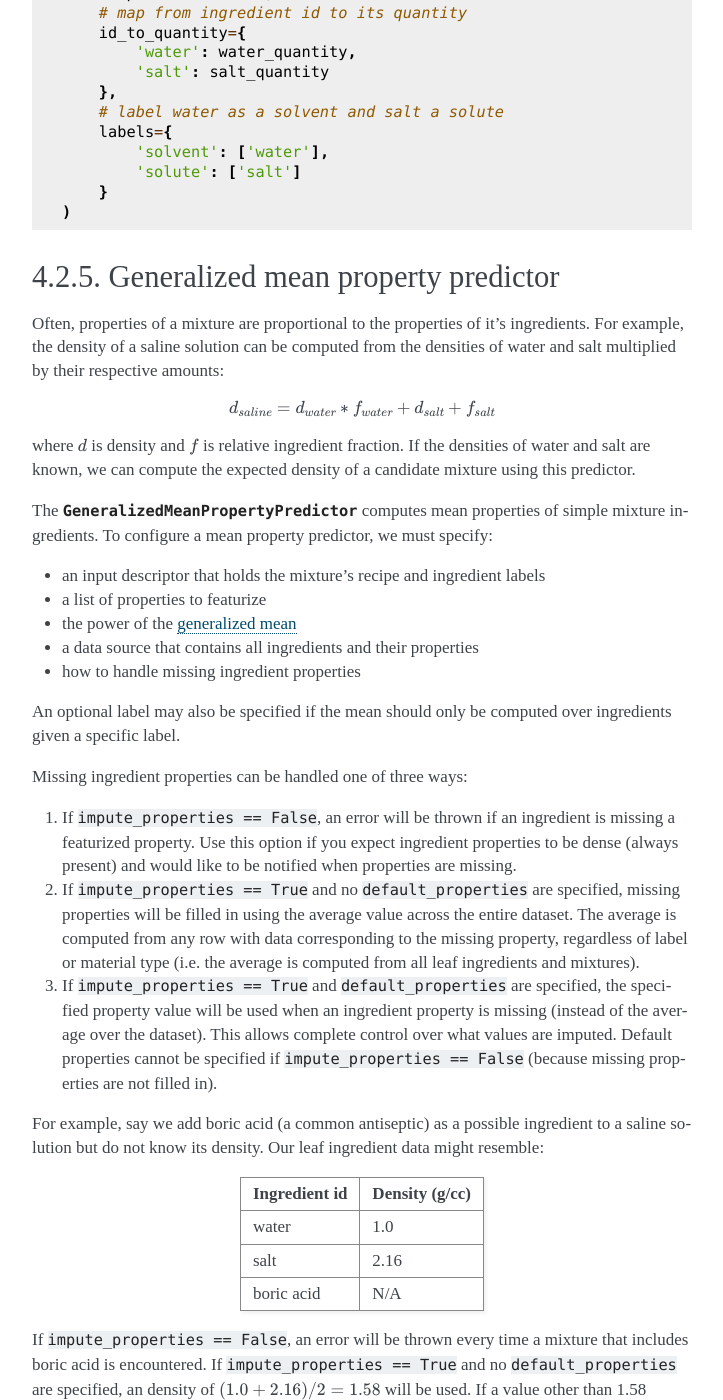
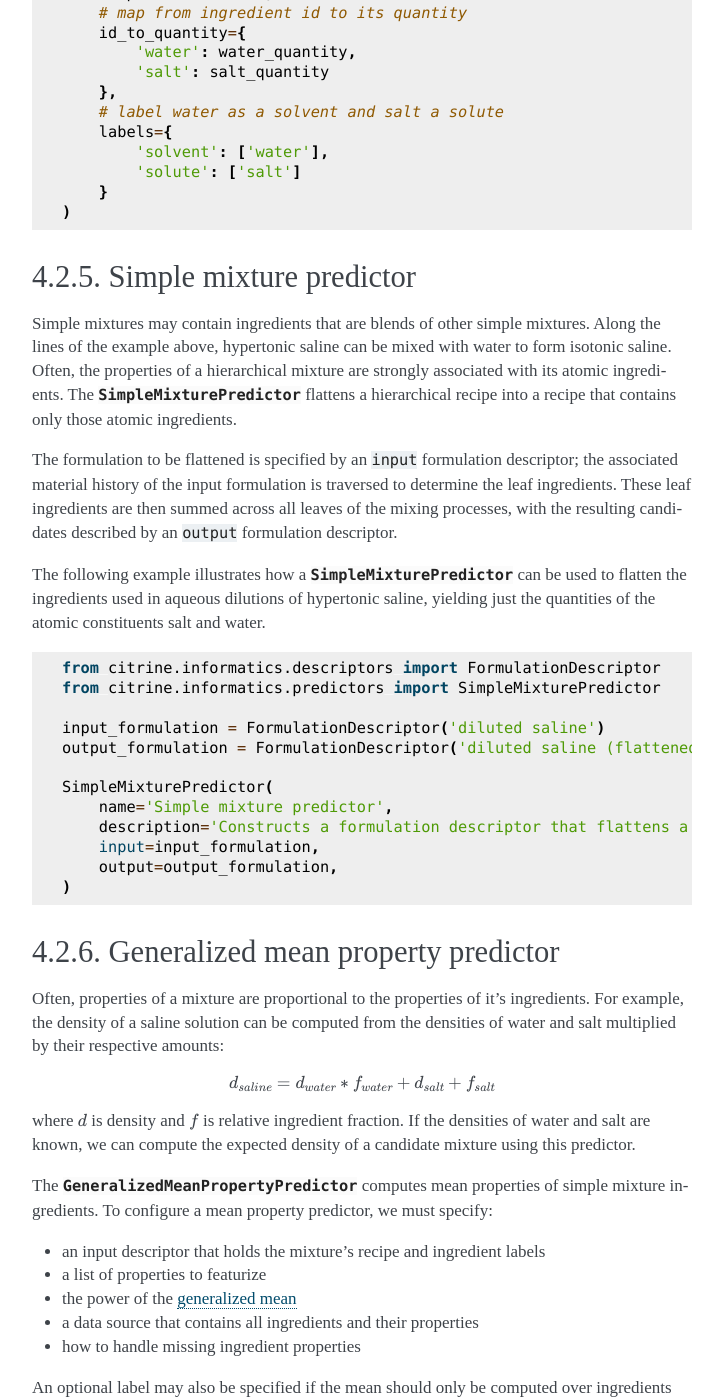
Before and after one commit to CitrineInformatics/citrine-python, a Sphinx documentation site: the page built from docs/source/workflows/predictors.rst, in a window 1280 px wide and 1400 px high, scrolled down 4184 px. Shown: the whole window, without its empty margins (388-1111 px from the left). Built offline with Sphinx 7.4.7, drawn with Linux system fonts in a browser that asks for light colours; pages that are not in the unit, such as notebooks, are missing from menus; some of the changed text lies outside the part shown.

Commit message:
Document SimpleMixturePredictor.

```diff
--- a/docs/source/workflows/predictors.rst
+++ b/docs/source/workflows/predictors.rst
@@ -214,6 +214,34 @@ The following example illustrates how an :class:`~citrine.informatics.predictors
         }
     )
 
+Simple mixture predictor
+---------------------------------------
+
+Simple mixtures may contain ingredients that are blends of other simple mixtures.
+Along the lines of the example above, hypertonic saline can be mixed with water to form isotonic saline.
+Often, the properties of a hierarchical mixture are strongly associated with its atomic ingredients.
+The :class:`~citrine.informatics.predictors.SimpleMixturePredictor` flattens a hierarchical recipe into a recipe that contains only those atomic ingredients.
+
+The formulation to be flattened is specified by an ``input`` formulation descriptor; the associated material history of the input formulation is traversed to determine the leaf ingredients.
+These leaf ingredients are then summed across all leaves of the mixing processes, with the resulting candidates described by an ``output`` formulation descriptor.
+
+The following example illustrates how a :class:`~citrine.informatics.predictors.SimpleMixturePredictor` can be used to flatten the ingredients used in aqueous dilutions of hypertonic saline, yielding just the quantities of the atomic constituents salt and water.
+
+.. code:: python
+
+    from citrine.informatics.descriptors import FormulationDescriptor
+    from citrine.informatics.predictors import SimpleMixturePredictor
+
+    input_formulation = FormulationDescriptor('diluted saline')
+    output_formulation = FormulationDescriptor('diluted saline (flattened)')
+
+    SimpleMixturePredictor(
+        name='Simple mixture predictor',
+        description='Constructs a formulation descriptor that flattens a hierarchy of simple mixtures into the quantities of atomic ingredients',
+        input=input_formulation,
+        output=output_formulation,
+    )
+
 Generalized mean property predictor
 -----------------------------------
 
```
